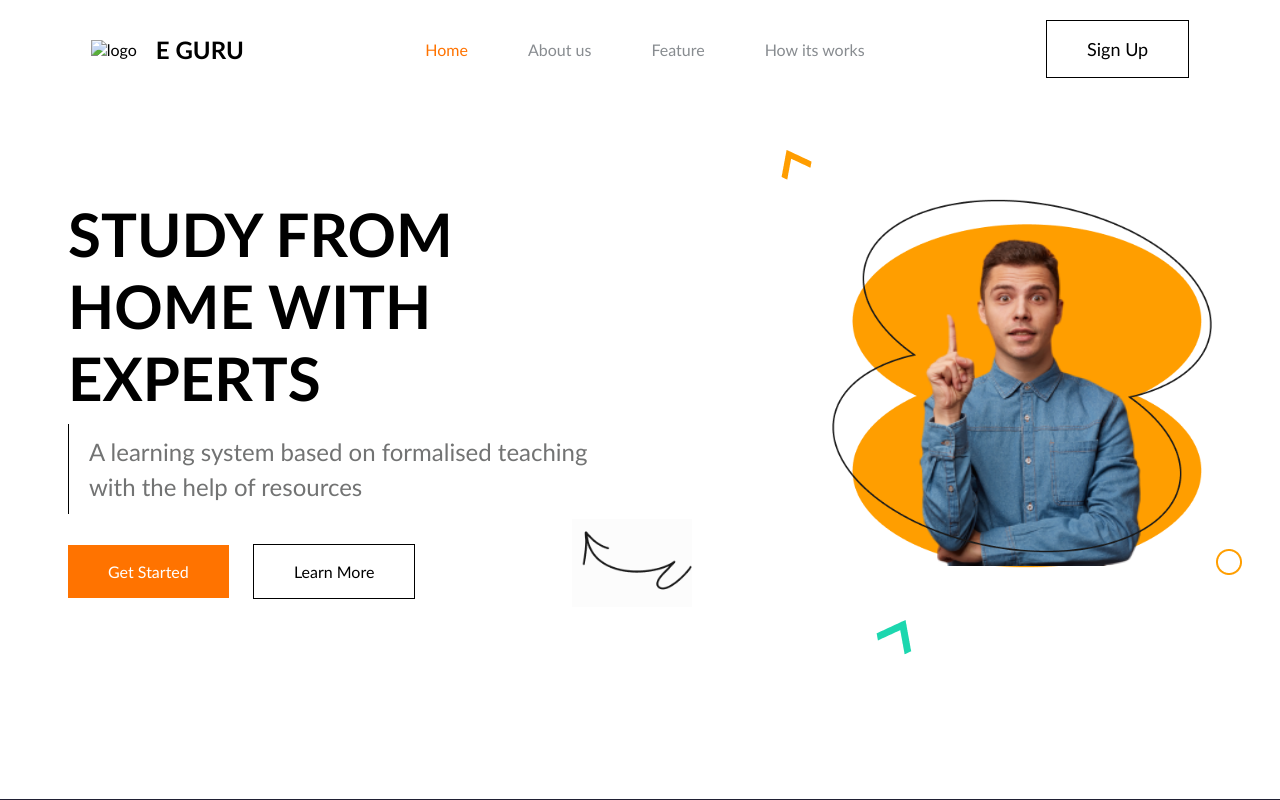
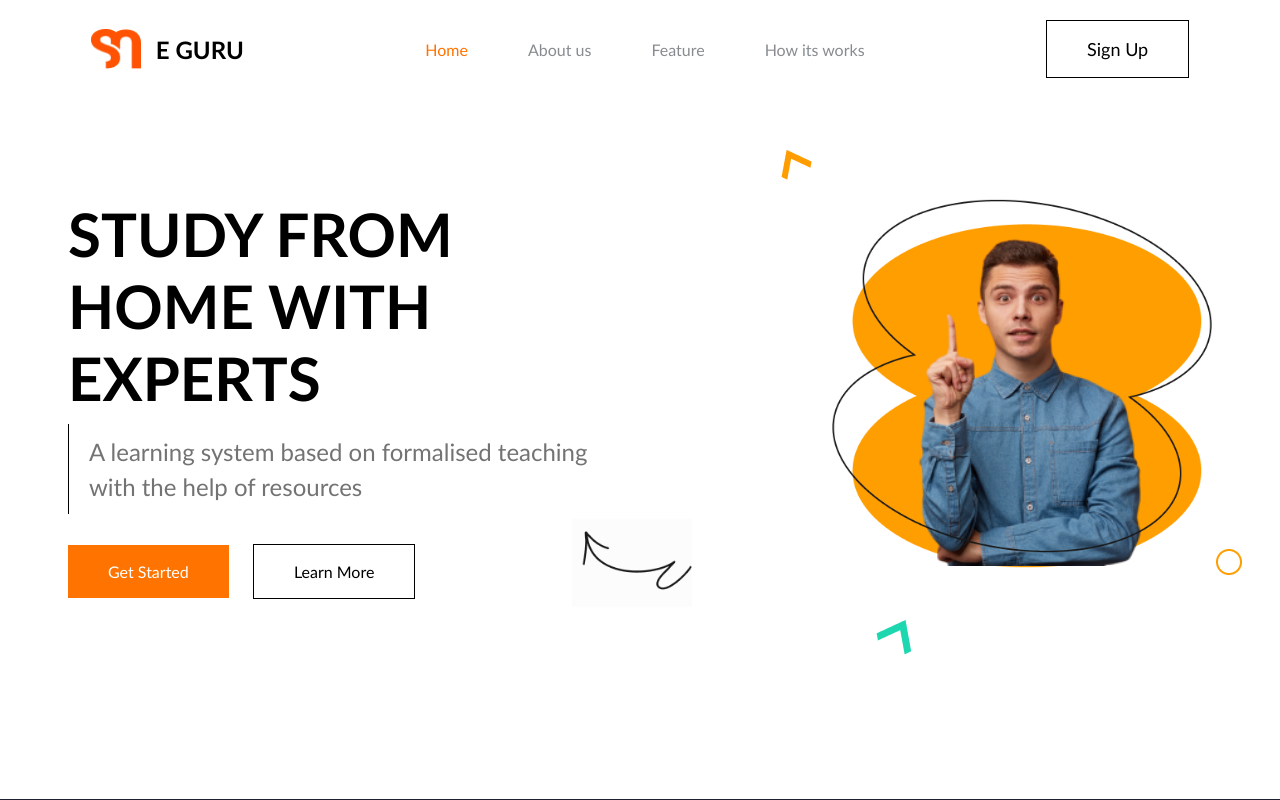
Before and after one commit to Rahulbirdhaiya/Website_designs, a website: page src/01-E-guru/01-e-guru.html in a window 1280 px wide. Shown: the top 800 px of the page. Drawn offline with Linux system fonts and the light colour scheme; the site is published under a folder, as on GitHub Pages, so addresses that start at the root find nothing.

Commit message:
fix: update logo image path in E-Guru HTML file

```diff
--- a/src/01-E-guru/01-e-guru.html
+++ b/src/01-E-guru/01-e-guru.html
@@ -346,7 +346,7 @@
                 <img src="./E-Guru/menu-icon.png" alt="menu-icon">
             </div>
             <div class="nav-1">
-                <img src="/src/01-E-guru/E-Guru/logo.png" alt="logo">
+                <img src="./E-Guru/logo.png" alt="logo">
                 <h1>E GURU</h1>
             </div>
             <div class="nav-2">
```
